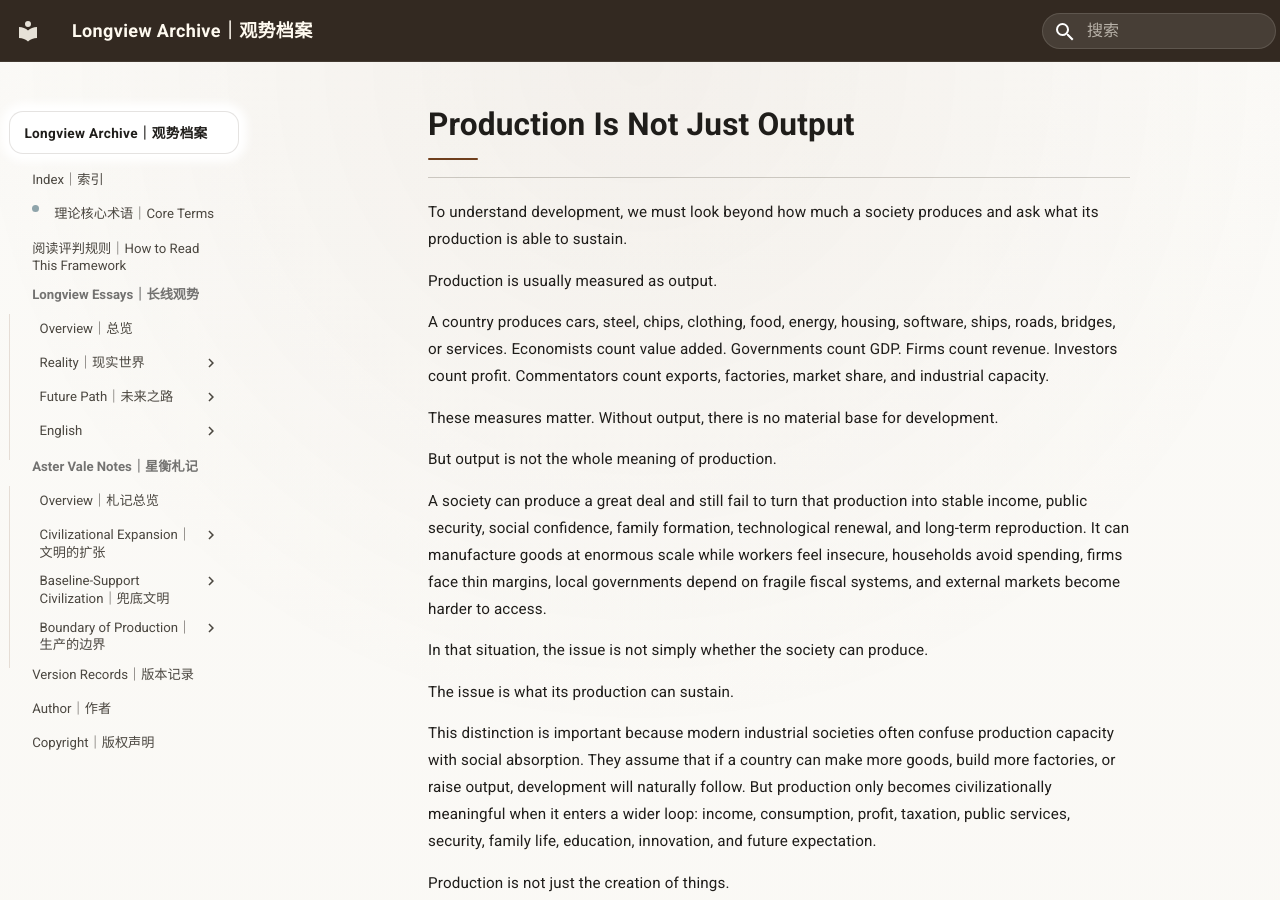
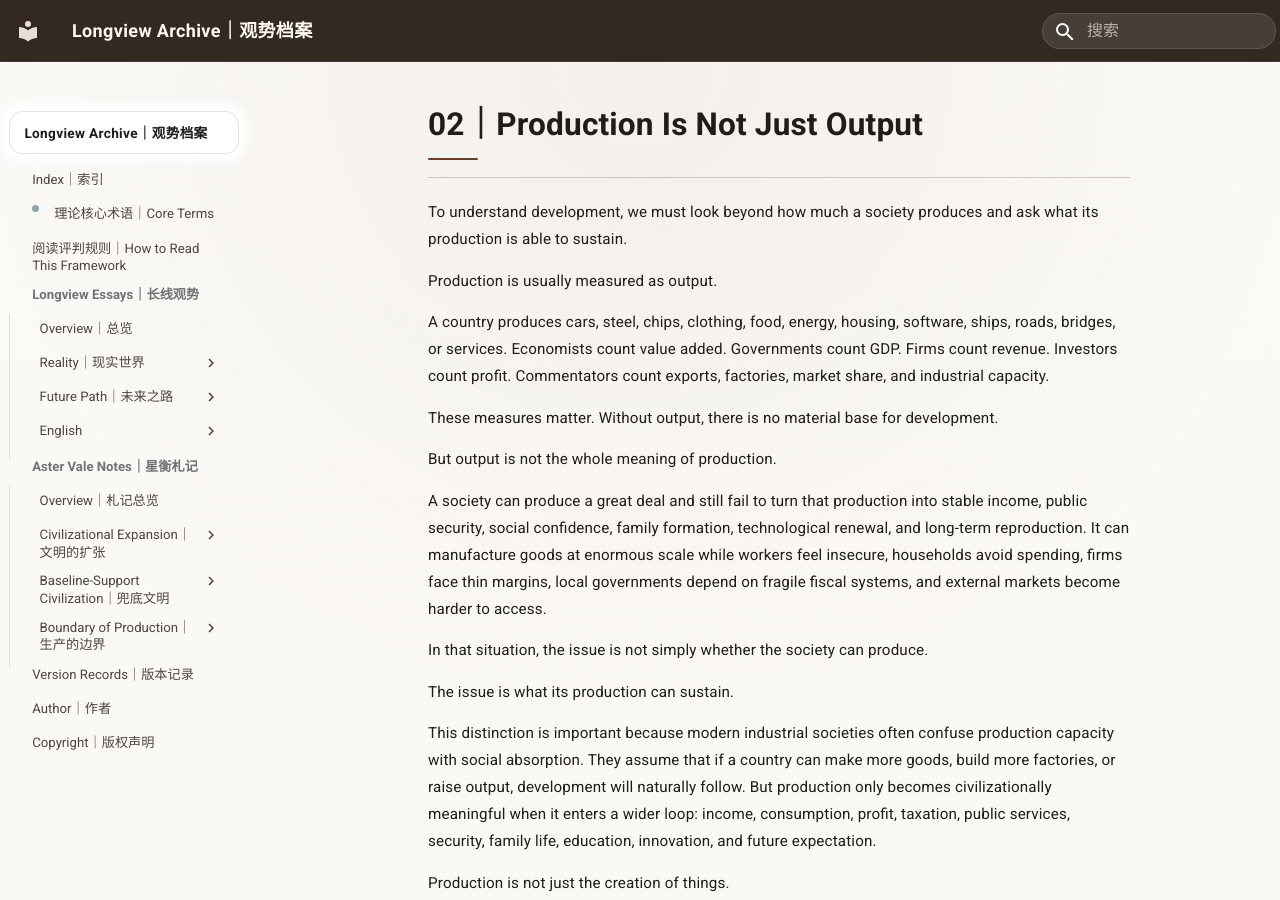
Before and after one commit to guanshi1688/longview-archive, an MkDocs documentation site: the page built from docs/essays/notes/english/Architecture/02-production-is-not-just-output.md, in a window 1280 px wide and 900 px high. Built offline with MkDocs 1.6.1 and Material for MkDocs 9.7.7, drawn with Linux system fonts in a browser that asks for light colours.

Commit message:
Update 02-production-is-not-just-output.md

```diff
--- a/docs/essays/notes/english/Architecture/02-production-is-not-just-output.md
+++ b/docs/essays/notes/english/Architecture/02-production-is-not-just-output.md
@@ -1,4 +1,4 @@
-# Production Is Not Just Output
+# 02｜Production Is Not Just Output
 
 To understand development, we must look beyond how much a society produces and ask what its production is able to sustain.
 
```
